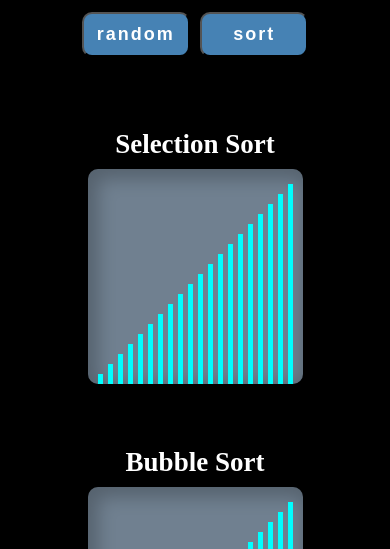
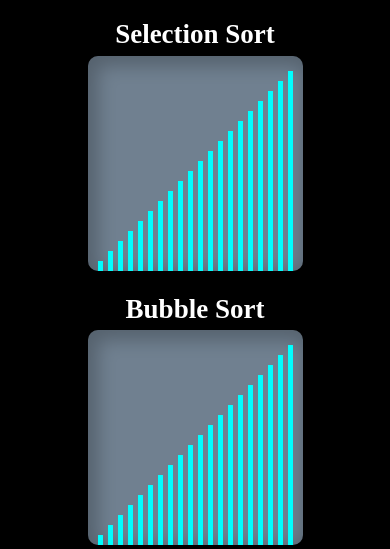
Before and after one commit to wolf-ed/selection-vs-bubble-sort, a plain HTML site: page index.html in a window 390 px wide. Shown: the part 138-687 px from the top of the page. Drawn offline with Linux system fonts and the light colour scheme.

Commit message:
responsive design improved

```diff
--- a/style.css
+++ b/style.css
@@ -13,7 +13,6 @@ body {
   flex-direction: column;
   align-items: center;
   justify-content: center;
-  margin-top: 3rem;
   background-color: black;
   width: 100vw;
 }
@@ -38,7 +37,7 @@ body {
   font-size: 2rem;
   color: white;
   width: fit-content;
-  margin: 0.5rem auto;
+  margin: 0.3rem auto;
 }
 
 .btns-box {
@@ -53,7 +52,7 @@ button {
   padding: 10px;
   background-color: steelblue;
   border-radius: 10px;
-  margin: 1rem 3px;
+  margin: 1rem 3px 0;
   width: 6rem;
   color: white;
   font-weight: 700;
@@ -120,7 +119,8 @@ a.gitLink:hover {
     flex-direction: column;
   }
   .section {
-    margin: 0.5rem auto;
+    margin: 0rem auto 1rem;
+    padding: 0rem;
     height: fit-content;
   }
   .title {
```
